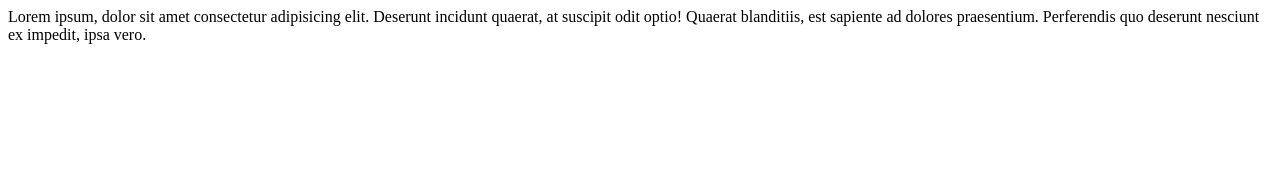
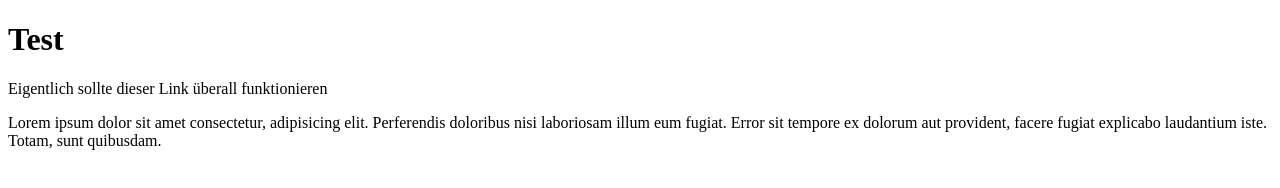
Before and after one commit to Tw1nTwin/Deal_or_NoDeal, a plain HTML site: page Index.html in a window 1280 px wide. Drawn offline with Linux system fonts and the light colour scheme.

Commit message:
Update Index.html

```diff
--- a/Index.html
+++ b/Index.html
@@ -1,8 +1,8 @@
-
-<html lang="en">
-<head>
-</head>
+<!DOCTYPE html>
+<html>
 <body>
-    <p>Lorem ipsum, dolor sit amet consectetur adipisicing elit. Deserunt incidunt quaerat, at suscipit odit optio! Quaerat blanditiis, est sapiente ad dolores praesentium. Perferendis quo deserunt nesciunt ex impedit, ipsa vero.</p>
+<h1>Test</h1>
+<p>Eigentlich sollte dieser Link überall funktionieren</p>
+<p>Lorem ipsum dolor sit amet consectetur, adipisicing elit. Perferendis doloribus nisi laboriosam illum eum fugiat. Error sit tempore ex dolorum aut provident, facere fugiat explicabo laudantium iste. Totam, sunt quibusdam.</p>
 </body>
 </html>
```
